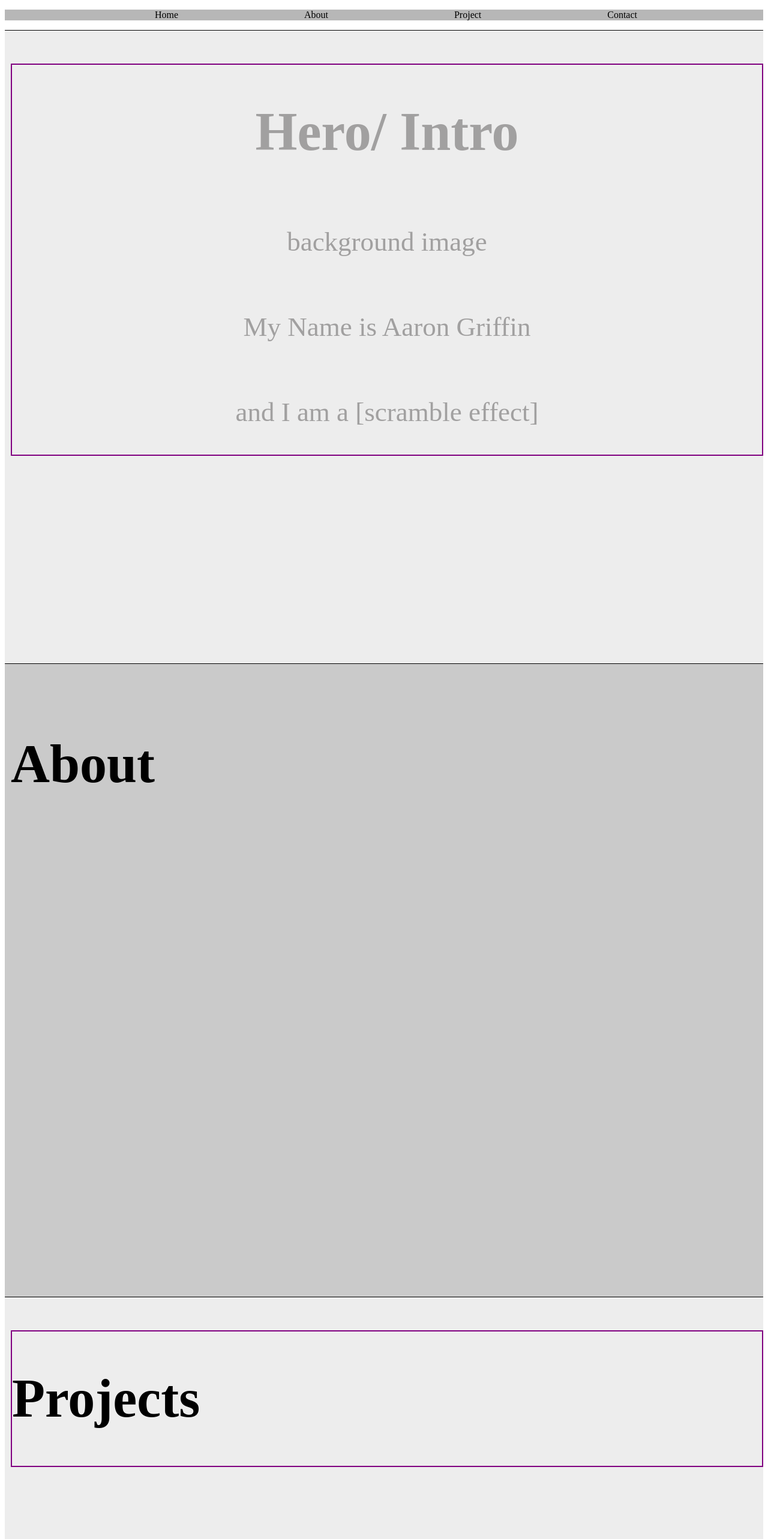
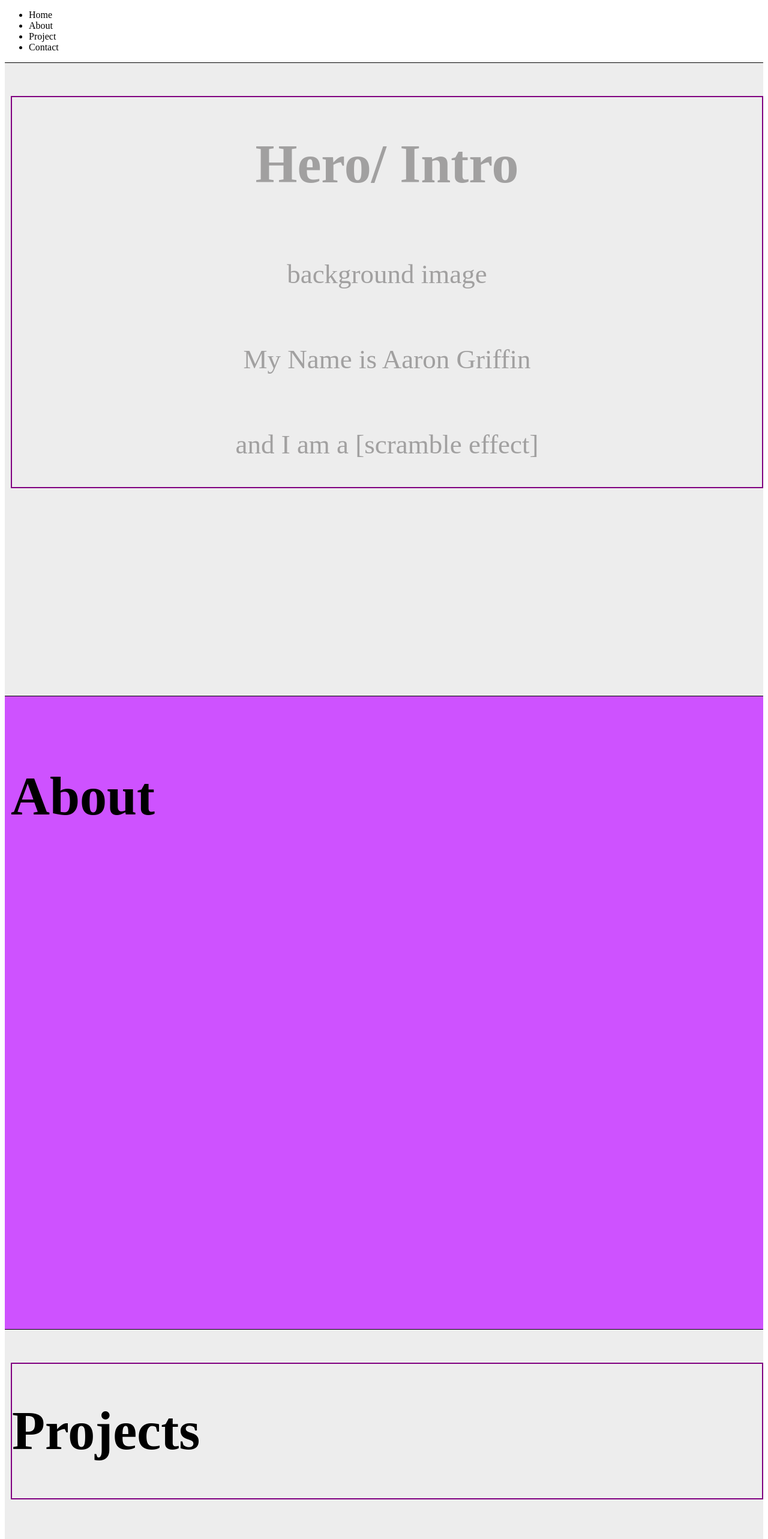
Before and after one commit to Ace-86/portfolio, a React (Create React App) app: page / in a window 1280 px wide. Shown: the top 2566 px of the page at 60% size. Built offline with nearby package versions, Linux system fonts and the light colour scheme.

Commit message:
style updated

```diff
--- a/src/App.css
+++ b/src/App.css
@@ -15,9 +15,9 @@
     padding-top: 0;
   }
 
-  .active {
+  /* .active {
     color: red !important;
-  }
+  } */
 
   .hero-main {
     background-color: #ededed;
@@ -29,10 +29,10 @@
   }
 
   .about-main {
-    background-color: rgba(128, 128, 128, 0.418);
+    background-color: rgba(183, 0, 255, 0.678);
   }
 
   .contact-main {
-    background-color: rgba(128, 128, 128, 0.418);
+    background-color: rgba(183, 0, 255, 0.678);
 
   }
--- a/src/components/styles/NavBar.css
+++ b/src/components/styles/NavBar.css
@@ -1,17 +1,19 @@
-/* .navbarContainer {
-    background-color: white;
-    border: 2px solid red;
-    text-decoration: none;
-} */
+/* .navbar-fixed {
+    position: sticky;
+    top: 0; */
+/* } */
 
-.nav {
+.style-nav {
     display: flex;
     flex-direction: row;
+    list-style: none;
     /* text-decoration: none; */
-    list-style: none;
     justify-content: space-evenly;
-    background-color: rgba(110, 109, 109, 0.493);
-
+    width: 100%;
+    /* position: sticky;
+    top: 0; */
+    border: 2px solid red;
+    background-color: rgba(34, 32, 32, 0.329);
 }
 
 .home-style:hover,
```
